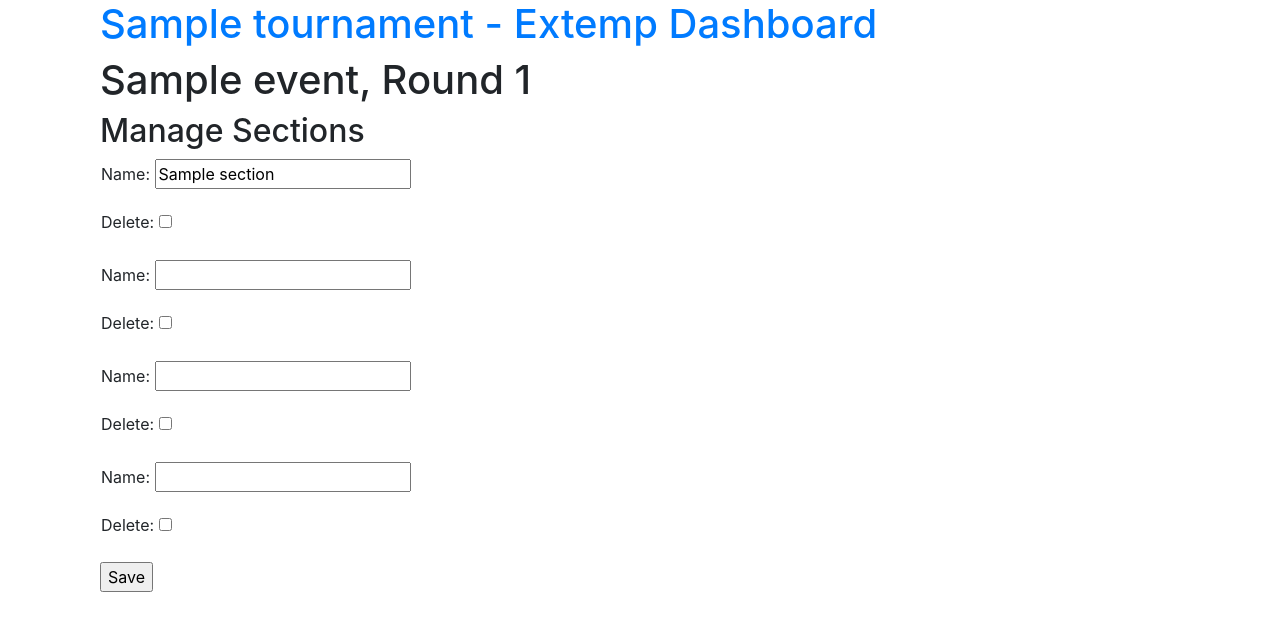
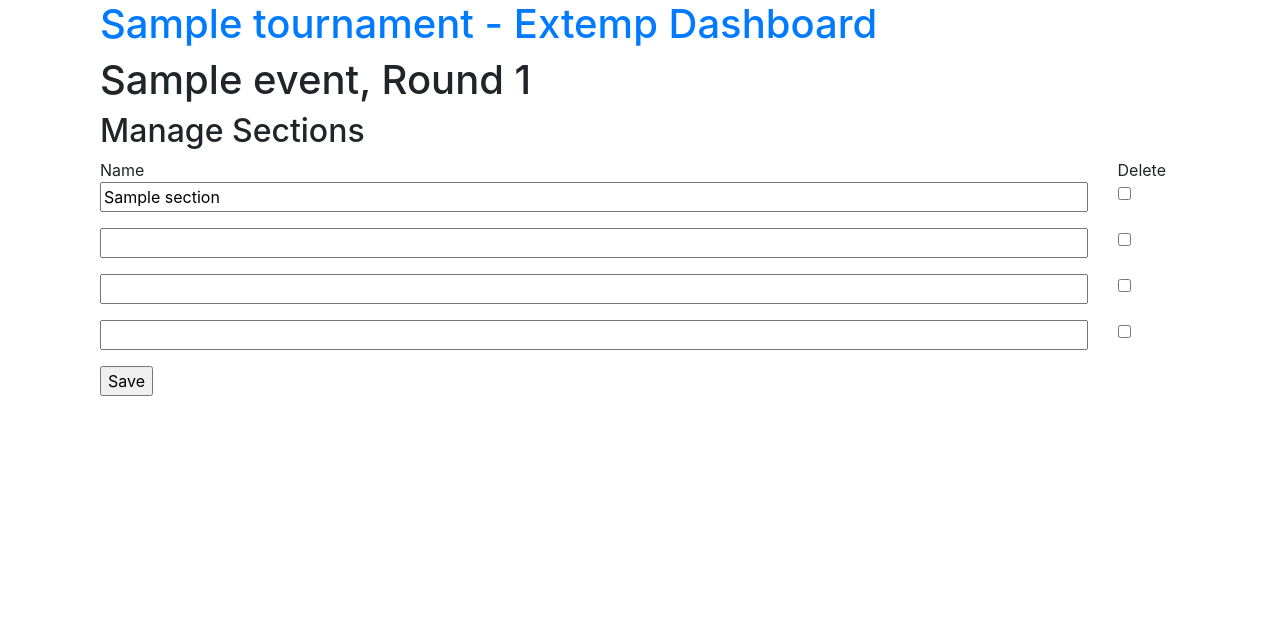
Before and after one commit to omajoshi/debate, a Django app: page /round/1/sections/ in a window 1280 px wide. Shown: the part 104-735 px from the top of the page. Run offline with Django 3.2, Linux system fonts and the light colour scheme; a user stored in the database is signed in; tables that the repository leaves empty hold one stand-in row (values such as "Sample post"); some libraries are stand-ins or nearby versions.

Commit message:
stylize manage_sections

```diff
--- a/extemp/templates/extemp/manage_sections.html
+++ b/extemp/templates/extemp/manage_sections.html
@@ -1,4 +1,11 @@
 {% extends 'extemp/base.html' %}
+{% block head %}
+<style>
+div.form-group input[type=text] {
+    width: 100%;
+}
+</style>
+{% endblock %}
 {% block content %}
 <h1><a href="{% url 'extemp:tournament_detail' round.event.tournament.pk %}">{{ round.event.tournament.name }} - Extemp Dashboard</a></h1>
 <h1>{{round}}</h1>
@@ -6,11 +13,28 @@
 <form method="post" action="{% url 'extemp:manage_sections' round.pk %}">
 {% csrf_token %}
 {{ sectionformset.management_form }}
-<table>
+<div class="row">
+    <div class="col-sm-11">
+        Name
+    </div>
+    <div class="col-sm-1">
+        Delete
+    </div>
+</div>
 {% for form in sectionformset %}
-<tr><td>{{form.as_p}}</td></tr>
+<div class="row">
+    <div class="col-sm-11">
+        <div class="form-group">
+            {{form.name}}
+        </div>
+    </div>
+    <div class="col-sm-1">
+        <div class="form-group">
+            {{form.DELETE}}
+        </div>
+    </div>
+</div>
 {% endfor %}
-</table>
 <input type="submit" value="Save" />
 </form>
 
```
